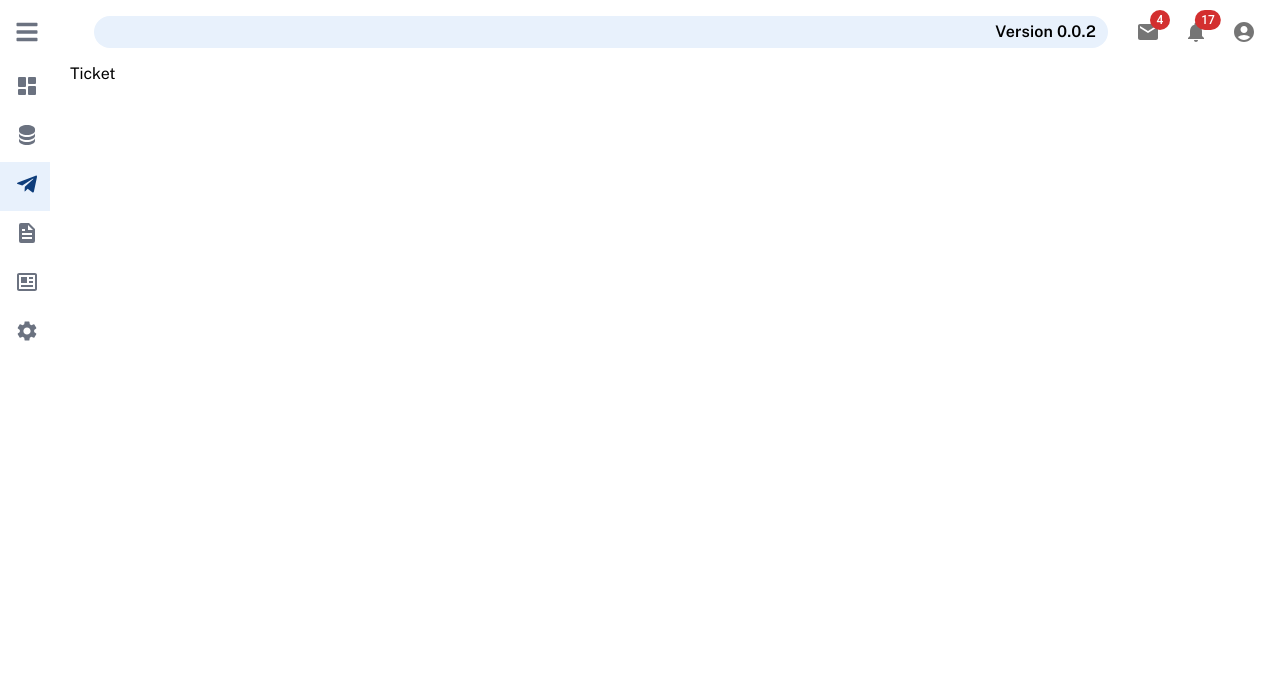
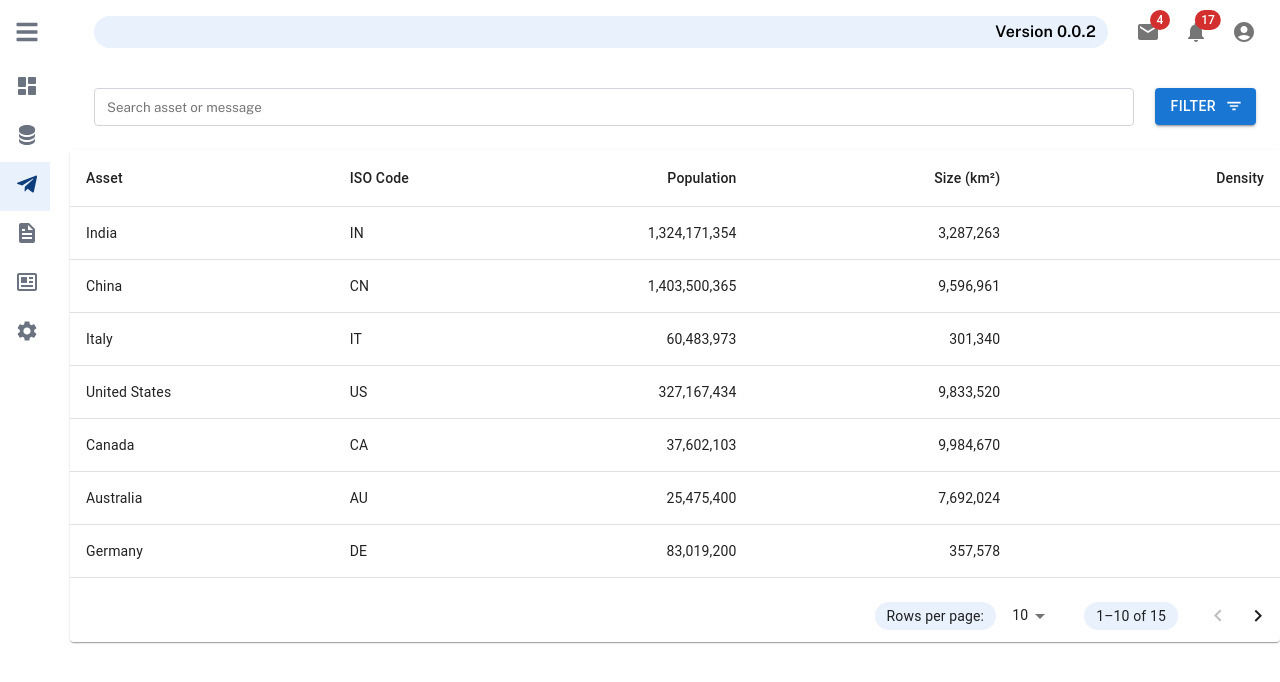
Before and after one commit to SerenaHa12/uptime_version2.0, a React (Create React App) app: page /ticket in a window 1280 px wide. Shown: the top 682 px of the page. Built offline with nearby package versions, Linux system fonts and the light colour scheme.

Commit message:
setup pages

```diff
--- a/src/components/card_dashboard/carddashboard.css
+++ b/src/components/card_dashboard/carddashboard.css
@@ -25,7 +25,7 @@
   line-height: 150%;
   text-transform: uppercase;
   color: var(--global-color-primary-primary-500);
-  width: 140px;
+  width: 160px;
 }
 
 .card-dashboard__item p {
--- a/src/pages/asset/Asset.jsx
+++ b/src/pages/asset/Asset.jsx
@@ -1,8 +1,11 @@
-import React from 'react'
+import React from 'react';
+import TableDashboard from '../../components/table_dashboard/TableDashboard';
 
 const Asset = () => {
   return (
-    <div>Asset</div>
+    <div>
+      <TableDashboard />
+    </div>
   )
 }
 
--- a/src/pages/ticket/Ticket.jsx
+++ b/src/pages/ticket/Ticket.jsx
@@ -1,8 +1,11 @@
-import React from 'react'
+import React from 'react';
+import TableDashboard from '../../components/table_dashboard/TableDashboard';
 
 const Ticket = () => {
   return (
-    <div>Ticket</div>
+    <div>
+      <TableDashboard />
+    </div>
   )
 }
 
```
